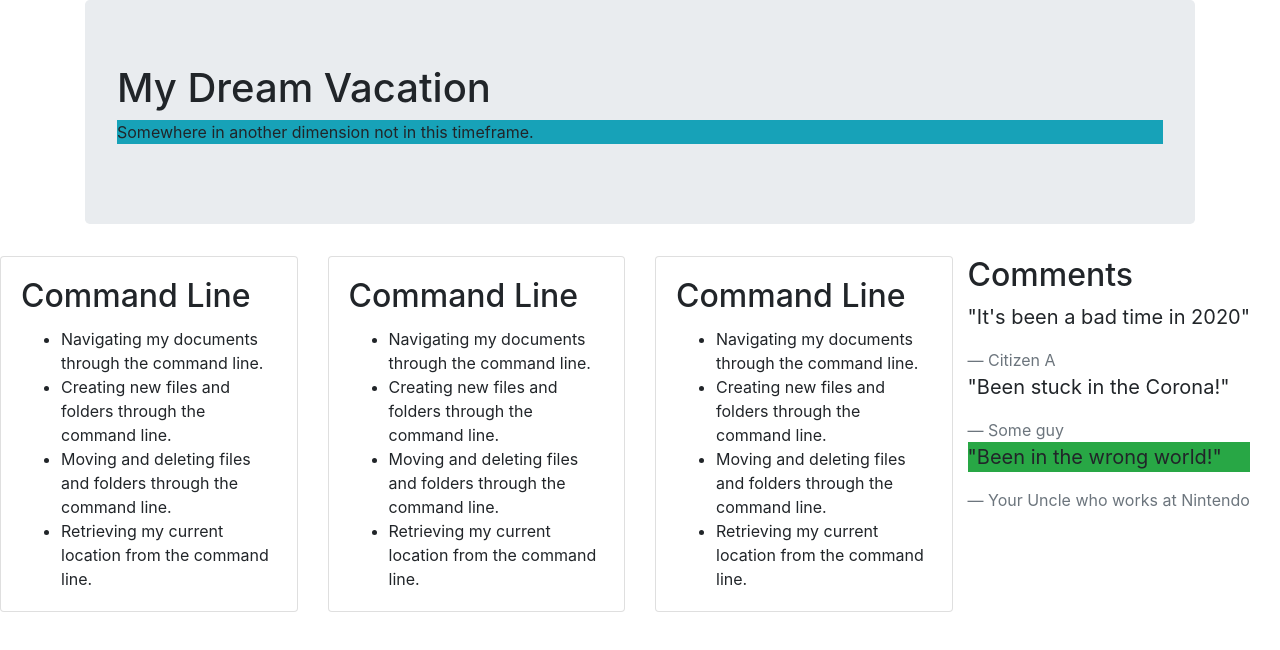
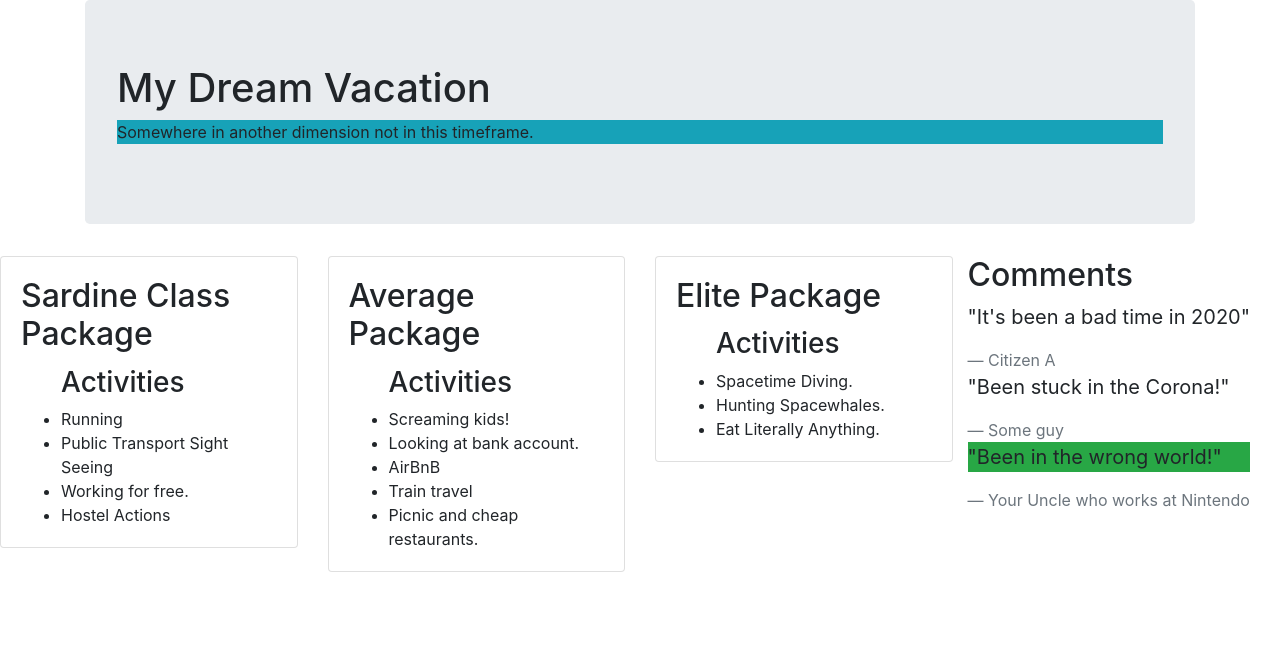
Before and after one commit to wdonovanseid/vacation-site, a plain HTML site: page index.html in a window 1280 px wide. Drawn offline with Linux system fonts and the light colour scheme.

Commit message:
This will commit adds activities.
Co-authored-by: William Donovan-Seid <wdstwo@live.com>

```diff
--- a/index.html
+++ b/index.html
@@ -15,12 +15,13 @@
     <div class="col-md-3">
       <div class="card">
         <div class="card-body">
-          <h2 class="card-title">Command Line</h2>
+          <h2 class="card-title">Sardine Class Package</h2>
           <ul class="card-text">
-            <li>Navigating my documents through the command line.</li>
-            <li>Creating new files and folders through the command line.</li>
-            <li>Moving and deleting files and folders through the command line.</li>
-            <li>Retrieving my current location from the command line.</li>
+            <h3>Activities</h3>
+            <li>Running</li>
+            <li>Public Transport Sight Seeing</li>
+            <li>Working for free.</li>
+            <li>Hostel Actions</li>
           </ul>
         </div>
       </div>
@@ -28,12 +29,14 @@
     <div class="col-md-3">
       <div class="card">
         <div class="card-body">
-          <h2 class="card-title">Command Line</h2>
+          <h2 class="card-title">Average Package</h2>
           <ul class="card-text">
-            <li>Navigating my documents through the command line.</li>
-            <li>Creating new files and folders through the command line.</li>
-            <li>Moving and deleting files and folders through the command line.</li>
-            <li>Retrieving my current location from the command line.</li>
+            <h3>Activities</h3>
+            <li>Screaming kids!</li>
+            <li>Looking at bank account.</li>
+            <li>AirBnB</li>
+            <li>Train travel</li>
+            <li>Picnic and cheap restaurants.</li>
           </ul>
         </div>
       </div>
@@ -41,12 +44,12 @@
     <div class="col-md-3">
       <div class="card">
         <div class="card-body">
-          <h2 class="card-title">Command Line</h2>
+          <h2 class="card-title">Elite Package</h2>
           <ul class="card-text">
-            <li>Navigating my documents through the command line.</li>
-            <li>Creating new files and folders through the command line.</li>
-            <li>Moving and deleting files and folders through the command line.</li>
-            <li>Retrieving my current location from the command line.</li>
+            <h3>Activities</h3>
+            <li>Spacetime Diving.</li>
+            <li>Hunting Spacewhales.</li>
+            <li>Eat Literally Anything.</li>
           </ul>
         </div>
       </div>
```
